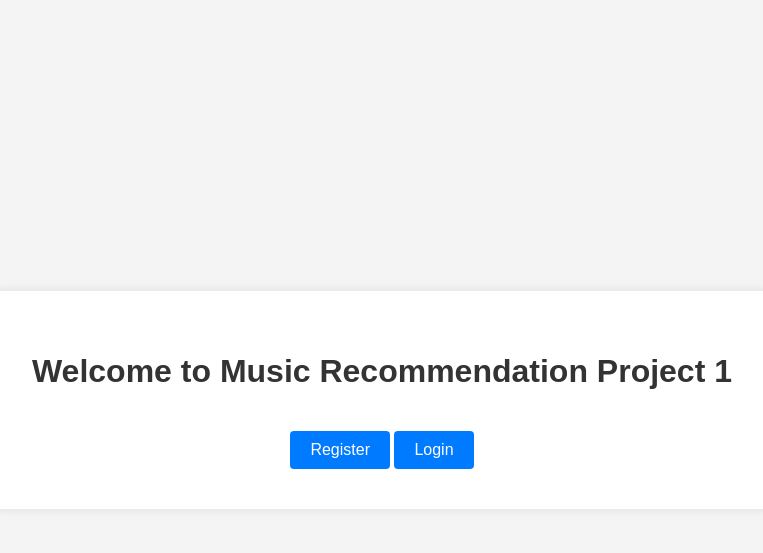
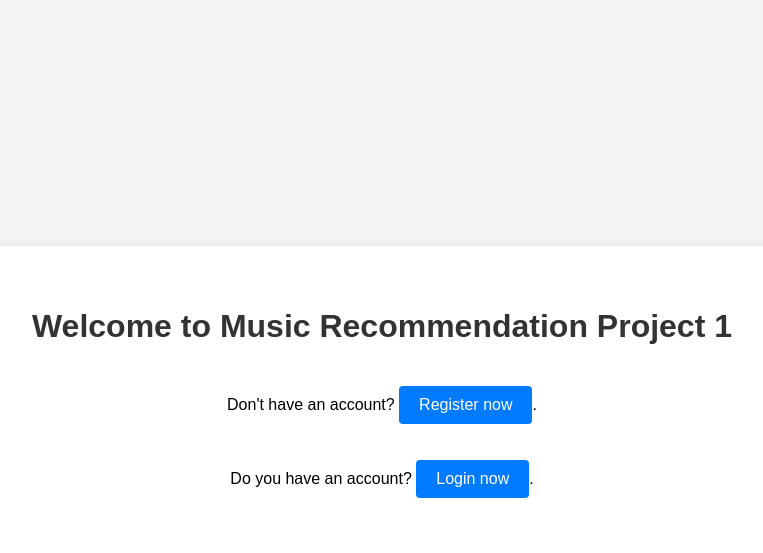
Before and after one commit to Darayomipo/Computer-Project-2-Data-Analysis-User-Music-Recommendation, a FastAPI app: page / in a window 1280 px wide. Shown: the top 553 px of the page, without its empty margins (258-1021 px from the left). Run offline with FastAPI, Linux system fonts and the light colour scheme.

Commit message:
Update html files

```diff
--- a/templates/index.html
+++ b/templates/index.html
@@ -42,8 +42,8 @@
         <h1>Welcome to Music Recommendation Project 1
 
         </h1>
-        <a href="/register/">Register</a>
-        <a href="/login/">Login</a>
+        <p>Don't have an account? <a href="/register/">Register now</a>.</p>
+        <p>Do you have an account? <a href="/login/">Login now</a>.</p>
     </div>
 </body>
 </html>
--- a/templates/login.html
+++ b/templates/login.html
@@ -67,7 +67,7 @@
             <input type="password" id="password" name="password">
         </div>
         <input type="submit" value="Login">
-        <a href="/register/">Register</a>
+        <p>Don't have an account? <a href="/register/">Register now</a>.</p>
     </form>
 </body>
 </html>
--- a/templates/register.html
+++ b/templates/register.html
@@ -353,7 +353,8 @@
             <input type="password" id="password" name="password">
         </div>
         <input type="submit" value="Register">
-        <a href="/login/">Login</a>
+        <p>Do you have an account? <a href="/login/">Login now</a>.</p>
+
     </form>
 </body>
 </html>
```
